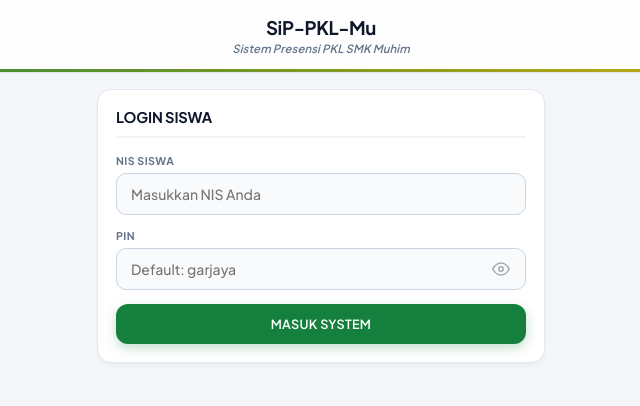
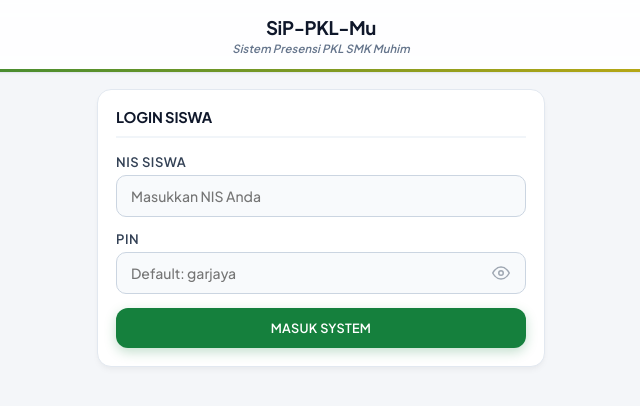
Before and after one commit to humassmkmuhim-dot/SiP-PKL-Mu, a plain HTML site: page index.html in a window 1280 px wide. Shown: the full height of the page, 319-959 px from the left. Drawn offline with Linux system fonts and the light colour scheme.

Commit message:
Update style.css

```diff
--- a/style.css
+++ b/style.css
@@ -392,3 +392,58 @@ h1, h2, h3, h4, .title, .header-title {
   font-weight: 700 !important;
   letter-spacing: -0.3px;
 }
+
+/* ==========================================================
+   SiP-PKL-Mu: Step 4 - Final Polish & Mobile Experience
+   ========================================================== */
+
+/* 1. Responsivitas & Kenyamanan Sentuhan Layar HP */
+button, input[type="submit"], input[type="button"], .btn {
+  -webkit-touch-callout: none;
+  -webkit-user-select: none;
+  user-select: none;
+  position: relative;
+  overflow: hidden;
+}
+
+/* Efek 'klik/sentuh' yang empuk dan responsif di HP */
+button:active, input[type="submit"]:active, input[type="button"]:active, .btn:active {
+  transform: scale(0.98) !important;
+  opacity: 0.9;
+}
+
+/* 2. Ketegasan Teks Label / Petunjuk Form */
+label, .label, .form-label, span.title-label {
+  font-weight: 600 !important;
+  color: #334155 !important;
+  font-size: 13px !important;
+  margin-bottom: 5px !important;
+  display: block;
+}
+
+/* 3. Perapian Kotak Peringatan / Notifikasi (Alerts/Messages) */
+.alert, .notification, .message, div[class*="alert"], div[class*="msg"] {
+  border-radius: 12px !important;
+  padding: 12px 16px !important;
+  font-weight: 500 !important;
+  box-shadow: 0 2px 8px rgba(0, 0, 0, 0.04) !important;
+}
+
+/* 4. Scrollbar yang Lebih Tipis & Modern (Clean Scroll) */
+::-webkit-scrollbar {
+  width: 6px;
+  height: 6px;
+}
+
+::-webkit-scrollbar-track {
+  background: transparent;
+}
+
+::-webkit-scrollbar-thumb {
+  background: #cbd5e1;
+  border-radius: 10px;
+}
+
+::-webkit-scrollbar-thumb:hover {
+  background: #94a3b8;
+}
```
